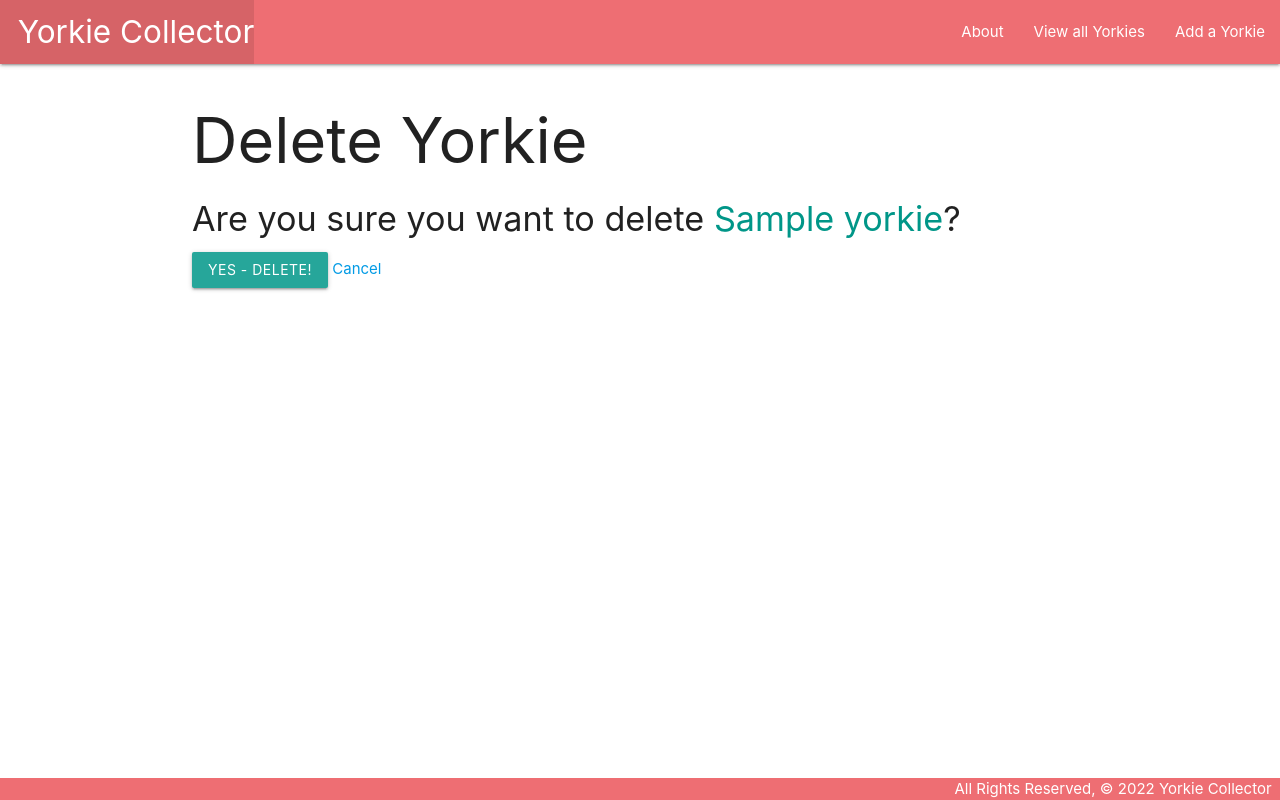
After one commit to Reyesalex777/yorkiecollector, a Django app: page /yorkies/1/delete/ in a window 1280 px wide. The commit adds this page. Run offline with Django 3.2, Linux system fonts and the light colour scheme; tables that the repository leaves empty hold one stand-in row (values such as "Sample post").

Commit message:
editdelete

```diff
--- a/main_app/models.py
+++ b/main_app/models.py
@@ -1,4 +1,5 @@
 from django.db import models
+from django.urls import reverse
 
 # Create your models here.
 class Yorkie(models.Model):
@@ -10,3 +11,6 @@ class Yorkie(models.Model):
     # Doesn't impact db, no need to make migrations
     def __str__(self):
         return f'{self.name} ({self.id})'
+
+    def get_absolute_url(self):
+        return reverse('detail', kwargs={'yorkie_id': self.id})
--- a/main_app/templates/base.html
+++ b/main_app/templates/base.html
@@ -21,6 +21,7 @@
         <ul class="right">
           <li><a href="{% url 'about' %}">About</a></li>
           <li><a href="{% url 'index' %}">View all Yorkies</a></li>
+          <li><a href="{% url 'yorkies_create' %}">Add a Yorkie</a></li>
         </ul>
       </div>
     </nav>
--- /dev/null
+++ b/main_app/templates/main_app/yorkie_confirm_delete.html
@@ -0,0 +1,13 @@
+{% extends 'base.html' %}
+
+{% block content %}
+  <h1>Delete Yorkie</h1>
+
+  <h4>Are you sure you want to delete <span class="teal-text">{{ object.name }}</span>?</h4>
+
+  <form action="" method="POST">
+    {% csrf_token %}
+    <input type="submit" value="Yes - Delete!" class="btn">
+    <a href="{% url 'detail' yorkie.id %}">Cancel</a>
+  </form>
+{% endblock %}
--- a/main_app/templates/yorkies/detail.html
+++ b/main_app/templates/yorkies/detail.html
@@ -14,6 +14,10 @@
       <p>Age: Puppy</p>
     {% endif %}
   </div>
+  <div class="card-action">
+    <a href="{% url 'yorkies_update' yorkie.id %}">Edit</a>
+    <a href="{% url 'yorkies_delete' yorkie.id %}">Delete</a>
+  </div>
 </div>
 
 {% endblock %}
--- a/main_app/urls.py
+++ b/main_app/urls.py
@@ -6,4 +6,7 @@ urlpatterns = [
     path('about/', views.about, name='about'),
     path('yorkies/', views.yorkies_index, name='index'),
     path('yorkies/<int:yorkie_id>/', views.yorkies_detail, name='detail'),
+    path('yorkies/create/', views.YorkieCreate.as_view(), name='yorkies_create'),
+    path('yorkies/<int:pk>/update/', views.YorkieUpdate.as_view(), name='yorkies_update'),
+    path('yorkies/<int:pk>/delete/', views.YorkieDelete.as_view(), name='yorkies_delete'),
 ]
--- a/main_app/views.py
+++ b/main_app/views.py
@@ -1,4 +1,5 @@
 from django.shortcuts import render
+from django.views.generic.edit import CreateView, UpdateView, DeleteView
 from .models import Yorkie
 
 # Create your views here.
@@ -17,3 +18,15 @@ def yorkies_detail(request, yorkie_id):
     return render(request, 'yorkies/detail.html', {
         'yorkie': yorkie
     })
+
+class YorkieCreate(CreateView):
+    model = Yorkie
+    fields = '__all__'
+
+class YorkieUpdate(UpdateView):
+    model = Yorkie
+    fields = ['breed', 'description', 'age']
+
+class YorkieDelete(DeleteView):
+    model = Yorkie
+    success_url = '/yorkies'
```
Also changed, not shown: main_app/templates/main_app/yorkie_form.html (added, +22 -0 lines).
